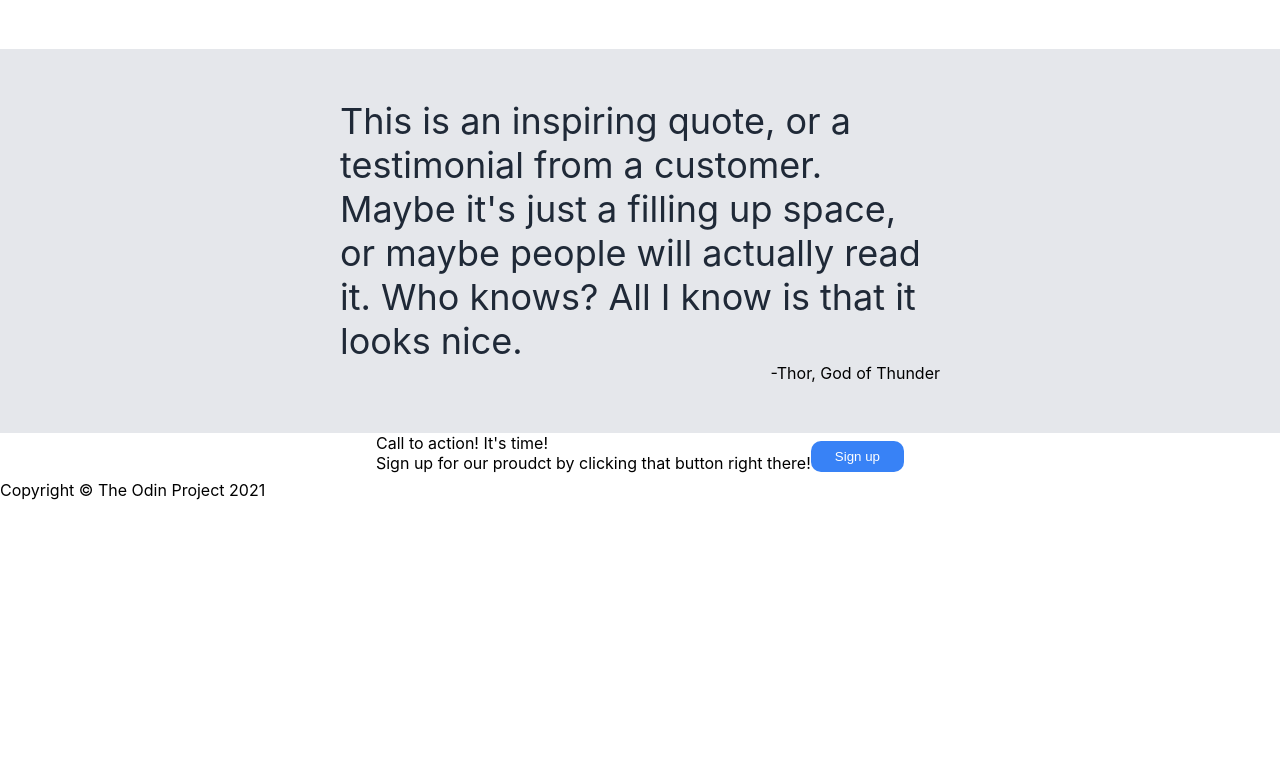
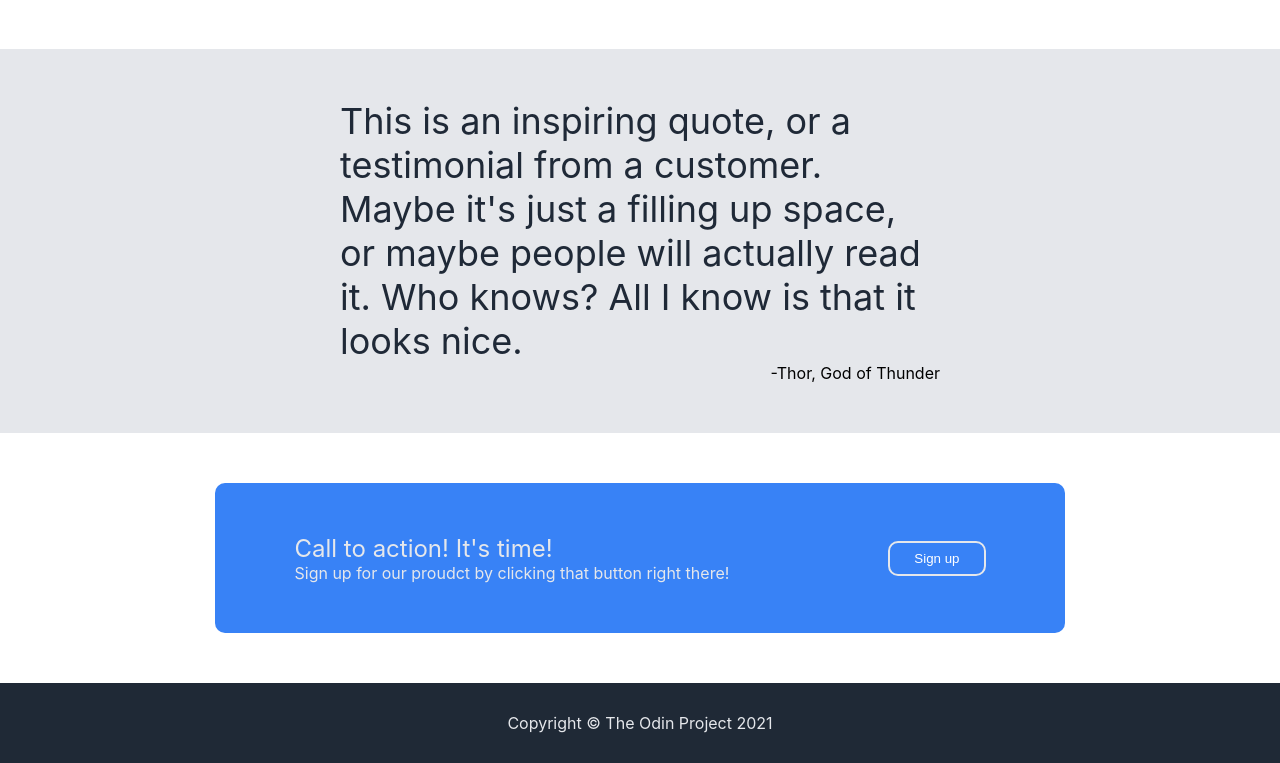
Before and after one commit to johnly25/landing-page, a plain HTML site: page index.html in a window 1280 px wide. Shown: the part 659-1422 px from the top of the page. Before the commit the page ends 1159 px from the top, so only its background shows below. Drawn offline with Linux system fonts and the light colour scheme.

Commit message:
added css style to .footer

```diff
--- a/index.html
+++ b/index.html
@@ -52,18 +52,21 @@
 
     <div class="container-3">
         <div class="quote-container">
-            <div class="quote">This is an inspiring quote, or a testimonial from a customer. Maybe it's just a filling up
+            <div class="quote">This is an inspiring quote, or a testimonial from a customer. Maybe it's just a filling
+                up
                 space, or maybe people will actually read it. Who knows? All I know is that it looks nice.</div>
             <div class="person">-Thor, God of Thunder</div>
         </div>
     </div>
 
     <div class="container-4">
-        <div class="">
-            <div>Call to action! It's time!</div>
-            <div>Sign up for our proudct by clicking that button right there!</div>
+        <div class="signup-container">
+            <div>
+                <div class="signup-header">Call to action! It's time!</div>
+                <div class="signup-text">Sign up for our proudct by clicking that button right there!</div>
+            </div>
+            <button class="signup-button">Sign up</button>
         </div>
-        <button class="signup footer">Sign up</button>
     </div>
 
     <div class="footer">Copyright © The Odin Project 2021</div>
--- a/styles.css
+++ b/styles.css
@@ -103,19 +103,20 @@ button {
 }
 
 .info {
-    max-width:200px;
+    max-width: 200px;
     display: flex;
     flex-direction: column;
     align-items: center;
 }
 
-.title-2{
+.title-2 {
     font-size: 36px;
     font-weight: extra-bold;
     color: #1f2937;
 }
+
 .person {
-     align-self: flex-end;
+    align-self: flex-end;
 }
 
 .quote-container {
@@ -133,3 +134,38 @@ button {
     display: flex;
     justify-content: center;
 }
+
+.signup-container {
+    background-color: #3882f6;
+    border-radius: 10px;
+    width: 850px;
+    height: 150px;
+    margin: 50px 100px;
+    display: flex;
+    align-items: center;
+    justify-content: space-around;
+    color: #e5e7eb;
+}
+
+.signup-container button {
+    border: 2px solid #e5e7eb;
+
+}
+
+.signup-header {
+    font-size: 24px;
+    color: #e5e7eb;
+}
+
+.signup-text {
+    font-size: 16px;
+}
+
+.footer {
+    display: flex;
+    justify-content: center;
+    padding: 10px;
+    background-color: #1f2936;
+    color: #e5e7eb;
+    padding: 30px;
+}
```
